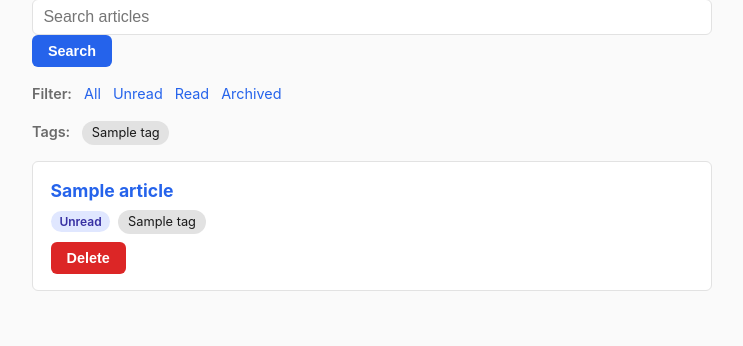
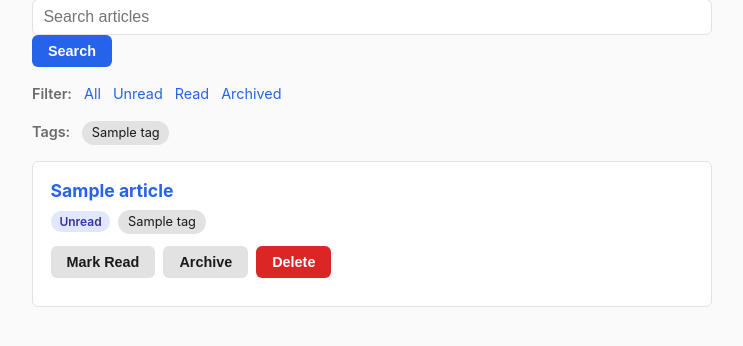
Before and after one commit to Tolu792/read-it-later, a Django app: page / in a window 1280 px wide. Shown: the part 172-518 px from the top of the page, without its empty margins (268-1011 px from the left). Run offline with Django 5.2, Linux system fonts and the light colour scheme; a user stored in the database is signed in; tables that the repository leaves empty hold one stand-in row (values such as "Sample post").

Commit message:
Add article status management and update templates for status actions

```diff
--- a/read_it_later/urls.py
+++ b/read_it_later/urls.py
@@ -6,4 +6,5 @@ urlpatterns = [
     path('add/', views.add_article, name='add_article'),
     path('articles/<int:pk>/', views.article_detail, name='article_detail'),
     path('articles/<int:pk>/delete/', views.article_delete, name='article_delete'),
+    path('articles/<int:pk>/status/<str:status>/', views.article_set_status, name='article_set_status'),
 ]
--- a/read_it_later/views.py
+++ b/read_it_later/views.py
@@ -7,6 +7,7 @@ from django.db import IntegrityError
 from django.db.models import Q
 from django.shortcuts import redirect, render, get_object_or_404
 from django.views.decorators.http import require_POST
+from django.http import Http404
 
 from .forms import AddArticleForm
 from .models import Article, Tag
@@ -91,3 +92,16 @@ def article_delete(request, pk):
     article.delete()
     messages.success(request, "Article deleted.")
     return redirect("list_articles")
+
+
+@login_required
+@require_POST
+def article_set_status(request, pk, status):
+    if status not in Article.Status.values:
+        raise Http404
+
+    article = get_object_or_404(Article, pk=pk, user=request.user)
+    article.status = status
+    article.save(update_fields=["status"])
+    messages.success(request, f"Marked as {article.get_status_display()}.")
+    return redirect("list_articles")
--- a/static/css/style.css
+++ b/static/css/style.css
@@ -141,6 +141,31 @@ input[type="submit"]:hover {
     color: var(--color-warning);
 }
 
+.status-actions {
+    display: flex;
+    flex-wrap: wrap;
+    gap: 0.5rem;
+    margin: 0.75rem 0;
+}
+
+.status-actions button {
+    background: var(--color-border);
+    color: var(--color-text);
+}
+
+.status-actions button:hover {
+    background: #d4d4d4;
+}
+
+.status-actions button.btn-danger {
+    background: var(--color-danger);
+    color: #fff;
+}
+
+.status-actions button.btn-danger:hover {
+    background: #b91c1c;
+}
+
 /* Filters / tags */
 .filters {
     display: flex;
--- a/templates/read_it_later/article_list.html
+++ b/templates/read_it_later/article_list.html
@@ -34,10 +34,30 @@
                 <span class="tag-pill">{{ tag.name }}</span>
             {% endfor %}
         </div>
-        <form method="post" action="{% url 'article_delete' article.pk %}" class="inline-form" onsubmit="return confirm('Delete this article?');">
-            {% csrf_token %}
-            <button type="submit" class="btn-danger">Delete</button>
-        </form>
+        <div class="status-actions">
+            {% if article.status != 'Unread' %}
+            <form method="post" action="{% url 'article_set_status' article.pk 'Unread' %}" class="inline-form">
+                {% csrf_token %}
+                <button type="submit">Mark Unread</button>
+            </form>
+            {% endif %}
+            {% if article.status != 'Read' %}
+            <form method="post" action="{% url 'article_set_status' article.pk 'Read' %}" class="inline-form">
+                {% csrf_token %}
+                <button type="submit">Mark Read</button>
+            </form>
+            {% endif %}
+            {% if article.status != 'Archived' %}
+            <form method="post" action="{% url 'article_set_status' article.pk 'Archived' %}" class="inline-form">
+                {% csrf_token %}
+                <button type="submit">Archive</button>
+            </form>
+            {% endif %}
+            <form method="post" action="{% url 'article_delete' article.pk %}" class="inline-form" onsubmit="return confirm('Delete this article?');">
+                {% csrf_token %}
+                <button type="submit" class="btn-danger">Delete</button>
+            </form>
+        </div>
     </div>
 {% empty %}
     <p>No articles yet.</p>
```
Also changed, not shown: templates/read_it_later/article_detail.html (+24 -4 lines).
